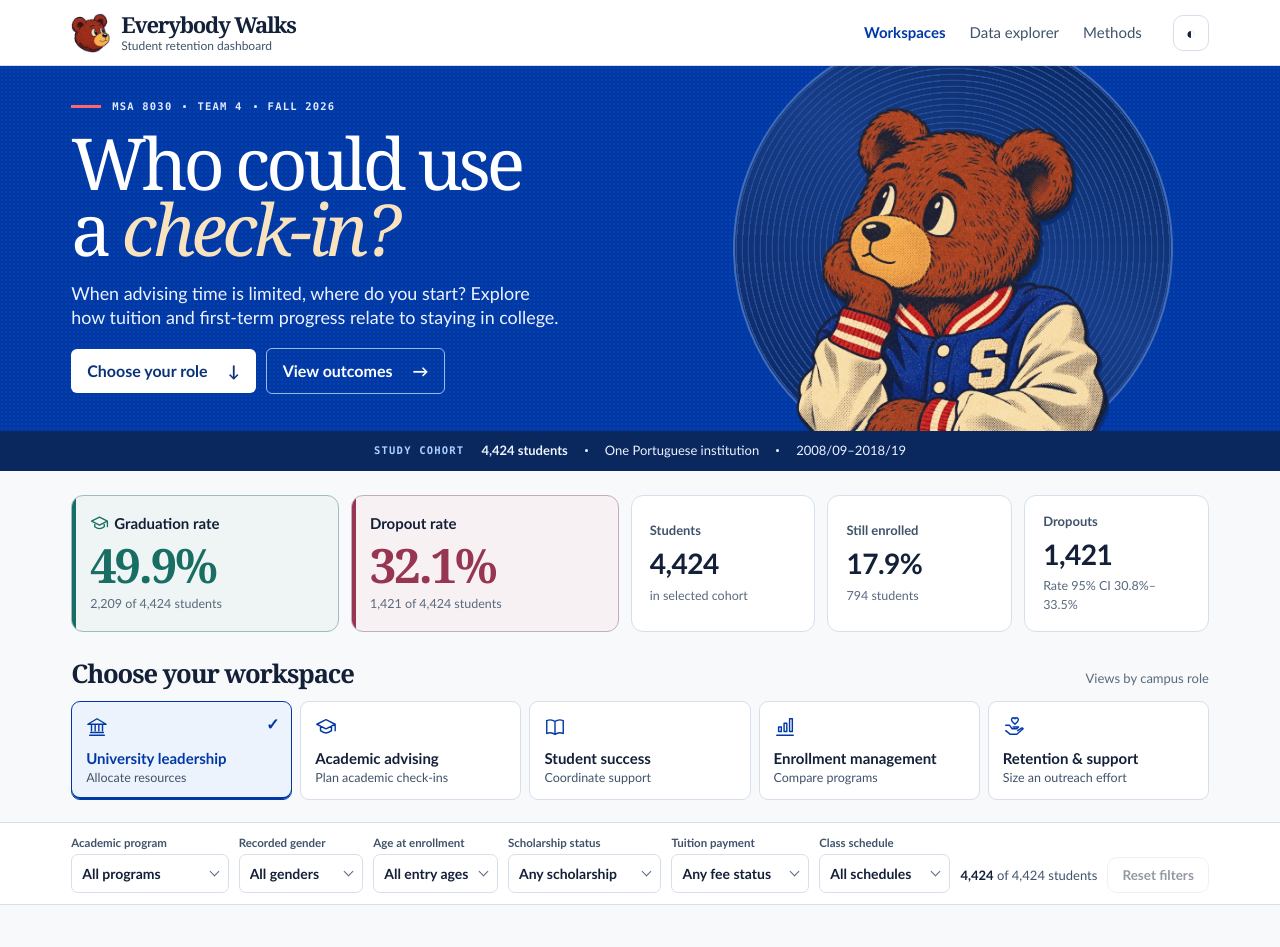
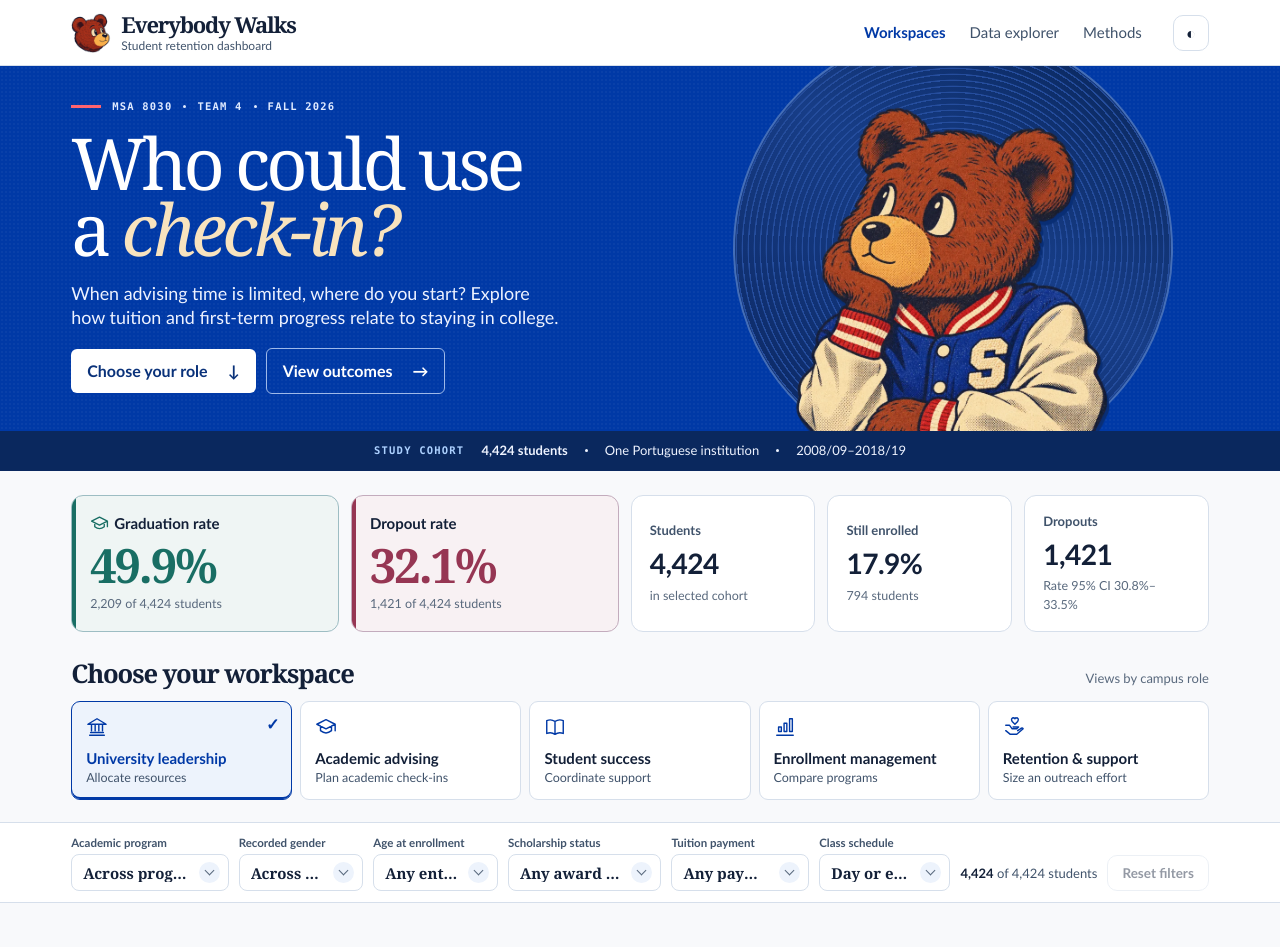
Before and after one commit to CartezDew/everybody-walks, a React (Vite) app: page / in a window 1280 px wide. Shown: the top 947 px of the page. Built offline with nearby package versions, Linux system fonts and the light colour scheme.

Commit message:
Refine typography and selected states in cohort dropdowns

```diff
--- a/src/components/FilterSelect.jsx
+++ b/src/components/FilterSelect.jsx
@@ -98,11 +98,11 @@ export default function FilterSelect({ label, allLabel, value, options, optionLa
       aria-label={label} aria-describedby={id+'-value'} aria-expanded={open} aria-haspopup="listbox" aria-controls={open ? id+'-list' : undefined}
       aria-activedescendant={open ? id+'-'+cursor : undefined} onBlur={() => setOpen(false)}
       onKeyDown={keyboard} onClick={() => open ? setOpen(false) : show()}>
-      <span id={id+'-value'}>{caption(value)}</span><i aria-hidden="true"/>
+      <span id={id+'-value'}>{caption(value)}</span><b className="filter-caret" aria-hidden="true"><i/></b>
     </button>
     {open && createPortal(<div ref={menu} id={id+'-list'} role="listbox" aria-label={label} className="filter-options" style={position}>
       {choices.map((key,i) => <div role="option" id={id+'-'+i} key={key} aria-selected={key === value}
-        className={i === cursor ? 'option-cursor' : ''} onMouseDown={event => event.preventDefault()}
+        data-scope={i === 0 ? 'all' : undefined} className={i === cursor ? 'option-cursor' : ''} onMouseDown={event => event.preventDefault()}
         onClick={() => select(key)}><span>{caption(key)}</span>{key === value && <b aria-hidden="true">✓</b>}</div>)}
     </div>, document.body)}
   </div>;
--- a/src/components/ui.jsx
+++ b/src/components/ui.jsx
@@ -100,17 +100,17 @@ export function FilterBar({ filters, setFilters, defaults, options, n, total })
           Cohort filters{active ? ` · ${active}` : ''}
         </button>
         <div className="fb-fields">
-          <Select label="Academic program" allLabel="All programs" value={filters.course}
+          <Select label="Academic program" allLabel="Across programs" value={filters.course}
             options={options.courses} onChange={set('course')} />
-          <Select label="Recorded gender" allLabel="All genders" value={filters.gender}
+          <Select label="Recorded gender" allLabel="Across genders" value={filters.gender}
             options={['Female', 'Male']} optionLabels={{ Female: 'Female students', Male: 'Male students' }} onChange={set('gender')} />
-          <Select label="Age at enrollment" allLabel="All entry ages" value={filters.age}
+          <Select label="Age at enrollment" allLabel="Any entry age" value={filters.age}
             options={options.ages} optionLabels={{ 'Under 21': 'Under 21 years', '21–24': '21–24 years', '25–34': '25–34 years', '35+': '35 years or older' }} onChange={set('age')} />
-          <Select label="Scholarship status" allLabel="Any scholarship" value={filters.scholar}
+          <Select label="Scholarship status" allLabel="Any award status" value={filters.scholar}
             options={['Yes', 'No']} optionLabels={{ Yes: 'With a scholarship', No: 'No scholarship' }} onChange={set('scholar')} />
-          <Select label="Tuition payment" allLabel="Any fee status" value={filters.tuition}
+          <Select label="Tuition payment" allLabel="Any payment status" value={filters.tuition}
             options={['Up to date', 'Not up to date']} optionLabels={{ 'Up to date': 'Tuition current', 'Not up to date': 'Tuition behind' }} onChange={set('tuition')} />
-          <Select label="Class schedule" allLabel="All schedules" value={filters.attendance}
+          <Select label="Class schedule" allLabel="Day or evening" value={filters.attendance}
             options={['Daytime', 'Evening']} optionLabels={{ Daytime: 'Daytime classes', Evening: 'Evening classes' }} onChange={set('attendance')} />
         </div>
         <div className="fb-status">
--- a/src/workspace.css
+++ b/src/workspace.css
@@ -240,10 +240,13 @@
 
 .filter-trigger {
   width: 100%; display: flex; align-items: center; justify-content: space-between; gap: 7px;
-  padding: 8px 10px; background: var(--surface); border: 1px solid var(--border);
-  border-radius: 7px; color: var(--ink); text-align: left; font-size: 14px;
+  padding: 7px 8px 7px 11px; background: var(--surface); border: 1px solid var(--border);
+  border-radius: 8px; color: var(--ink); text-align: left;
+  font: 600 15px/1.25 Georgia, serif;
+
 }
 .filter-trigger span { overflow: hidden; text-overflow: ellipsis; white-space: nowrap; }
+.filter-caret { display: grid; place-items: center; width: 21px; height: 21px; border-radius: 50%; background: var(--accent-bg); flex: none; }
 .filter-trigger i { width: 7px; height: 7px; border: solid var(--muted); border-width: 0 1.7px 1.7px 0; transform: translateY(-2px) rotate(45deg); flex: none; }
 .filter-trigger[aria-expanded=true] i { transform: translateY(2px) rotate(225deg); }
 .fl.active .filter-trigger, .filter-trigger:hover, .filter-trigger[aria-expanded=true] { border-color: var(--brand); }
@@ -256,6 +259,9 @@
 .filter-options [role=option] { display: flex; justify-content: space-between; gap: 8px; padding: 8px 10px; border-radius: 4px; font-size: 15px; line-height: 1.3; cursor: pointer; }
 .filter-options [role=option]:hover, .filter-options .option-cursor { background: var(--surface-2); }
 .filter-options [aria-selected=true] { color: var(--brand); font-weight: 650; background: var(--accent-bg); }
+.filter-options [data-scope=all] { font: 600 16px/1.3 Georgia, serif; margin-bottom: 5px; border-bottom: 1px solid var(--border); }
+.filter-options [role=option] b { display: grid; place-items: center; min-width: 20px; height: 20px; border-radius: 50%; color: var(--surface); background: var(--brand); font: 700 12px/1 var(--font); }
+.filter-options [role=option][aria-selected=true] { box-shadow: inset 3px 0 var(--brand); }
 .filter-options .option-cursor { outline: 1px solid var(--comparison); outline-offset: -1px; }
 .explorer-layout { display: grid; max-width: 1500px; grid-template-columns: auto minmax(0,1fr); align-items: start; gap: clamp(16px,2vw,32px); }
 .explorer-content { min-width: 0; }
```
